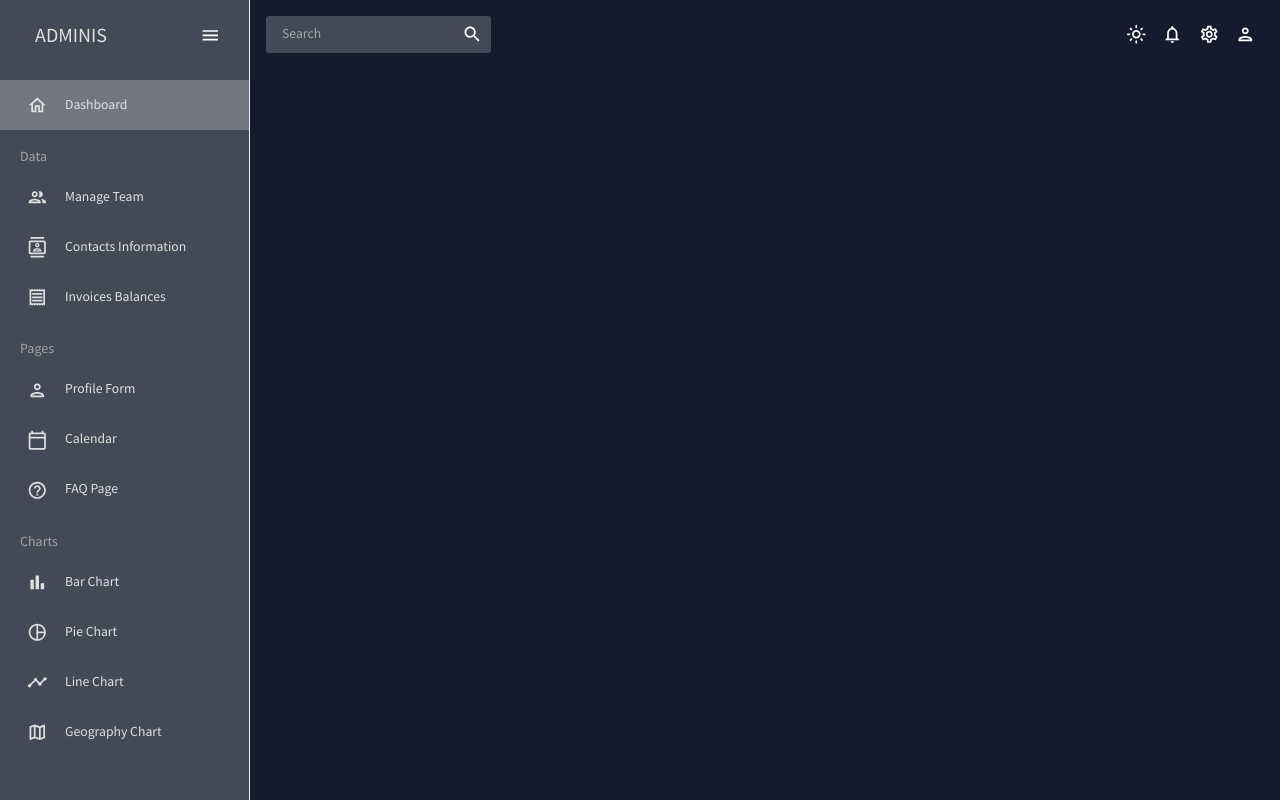
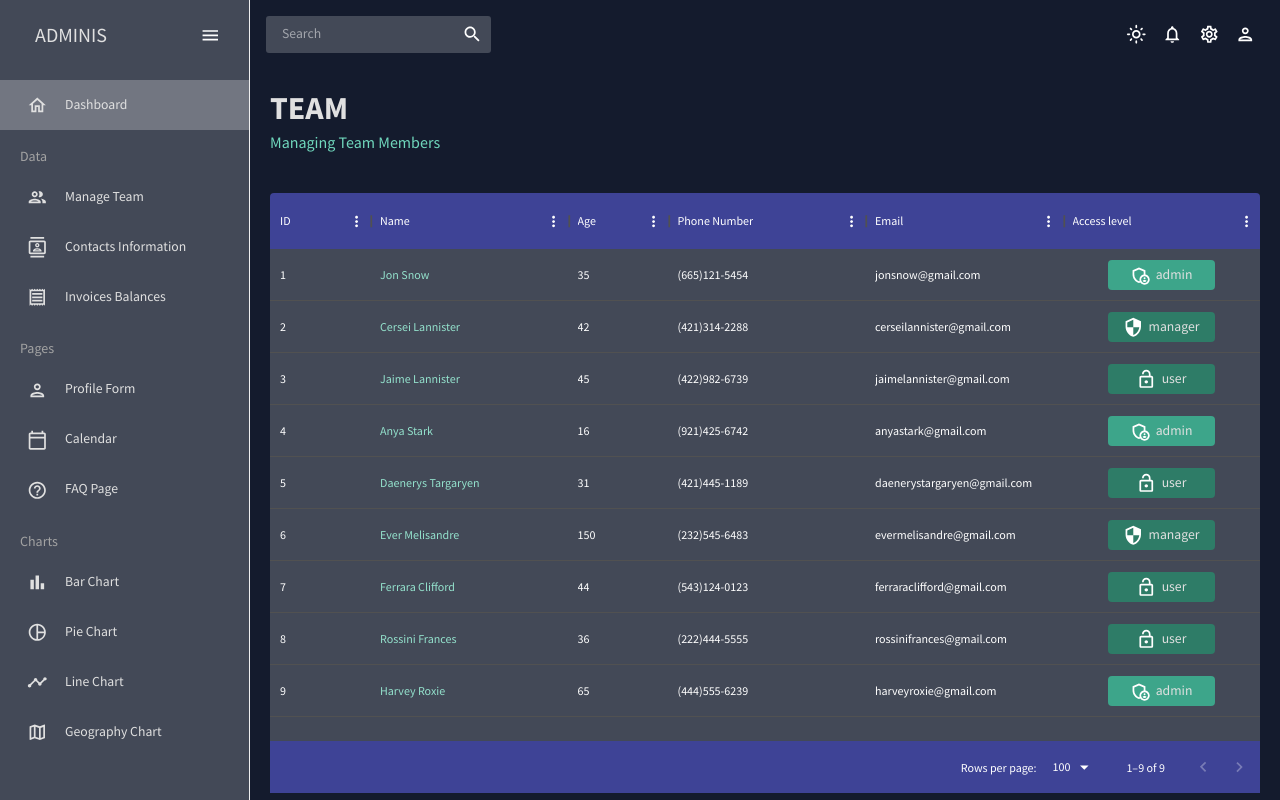
Before and after one commit to duongbx288/mini-prjs, a React (Vite) app in the folder admin-dashboard/: page /team in a window 1280 px wide. Built offline with nearby package versions, Linux system fonts and the light colour scheme.

Commit message:
feat: add team page

```diff
--- a/admin-dashboard/src/pages/team/index.tsx
+++ b/admin-dashboard/src/pages/team/index.tsx
@@ -1,7 +1,106 @@
+import { mockDataTeam } from "../../data/mockData";
+import { DataGrid, GridColDef } from "@mui/x-data-grid";
+import AdminPanelSettingsOutlinedIcon from "@mui/icons-material/AdminPanelSettingsOutlined";
+import LockOpenOutlinedIcon from "@mui/icons-material/LockOpenOutlined";
+import SecurityOutlinedIcon from "@mui/icons-material/SecurityOutlined";
+import { Box, Typography, useTheme } from "@mui/material";
+import { tokens } from "../../assets/theme";
+import Header from "../../components/Header";
 const Team = () => {
-    return (
-        <></>
-    )
-}
+  const theme = useTheme();
+  const colors = tokens(theme.palette.mode);
+  const columns: GridColDef[] = [
+    {
+      field: "id",
+      headerName: "ID",
+    },
+    {
+      field: "name",
+      headerName: "Name",
+      flex: 1,
+      cellClassName: "name-column--cell",
+    },
+    {
+      field: "age",
+      headerName: "Age",
+      type: "number",
+      headerAlign: "left",
+      align: "left",
+    },
+    {
+      field: "phone",
+      headerName: "Phone Number",
+      flex: 1,
+    },
+    {
+      field: "email",
+      headerName: "Email",
+      flex: 1,
+    },
+    {
+      field: "access",
+      headerName: "Access level",
+      flex: 1,
+      renderCell: ({ row: { access } }) => {
+        return (
+          <Box
+            width="60%"
+            m="0 auto"
+            p="5px"
+            display="flex"
+            justifyContent="center"
+            sx={{
+              backgroundColor: `${
+                access === "admin"
+                  ? colors.greenAccent[600]
+                  : colors.greenAccent[700]
+              }`,
+            }}
+            borderRadius="4px"
+          >
+            {access === "admin" && <AdminPanelSettingsOutlinedIcon />}
+            {access === "manager" && <SecurityOutlinedIcon />}
+            {access === "user" && <LockOpenOutlinedIcon />}
+            <Typography color={colors.grey[100]} sx={{ ml: "5px"}}>
+              {access}
+            </Typography>
+          </Box>
+        );
+      },
+    },
+  ];
+
+  return (
+    <Box
+      m="20px"
+    >
+      <Header title="TEAM" subtitle="Managing Team Members" />
+      <Box m="40px 0 0 0" height="75vh" sx={{
+        "& .MuiDataGrid-root": {
+          border: "none",
+        },
+        "& .MuiDataGrid-cell": {
+          borderBottom: "none",
+        },
+        "& .name-column--cell": {
+          color: colors.greenAccent[300]
+        },
+        "& .MuiDataGrid-columnHeaders": {
+          backgroundColor: colors.blueAccent[700],
+          borderBottom: "none",
+        },
+        "& .MuiDataGrid-virtualScroller": {
+          backgroundColor: colors.primary[400],
+        },
+        "& .MuiDataGrid-footerContainer": {
+          borderTop: "none",
+          backgroundColor: colors.blueAccent[700],
+        },
+      }}>
+        <DataGrid rows={mockDataTeam} columns={columns} />
+      </Box>
+    </Box>
+  );
+};
 
 export default Team;
```
